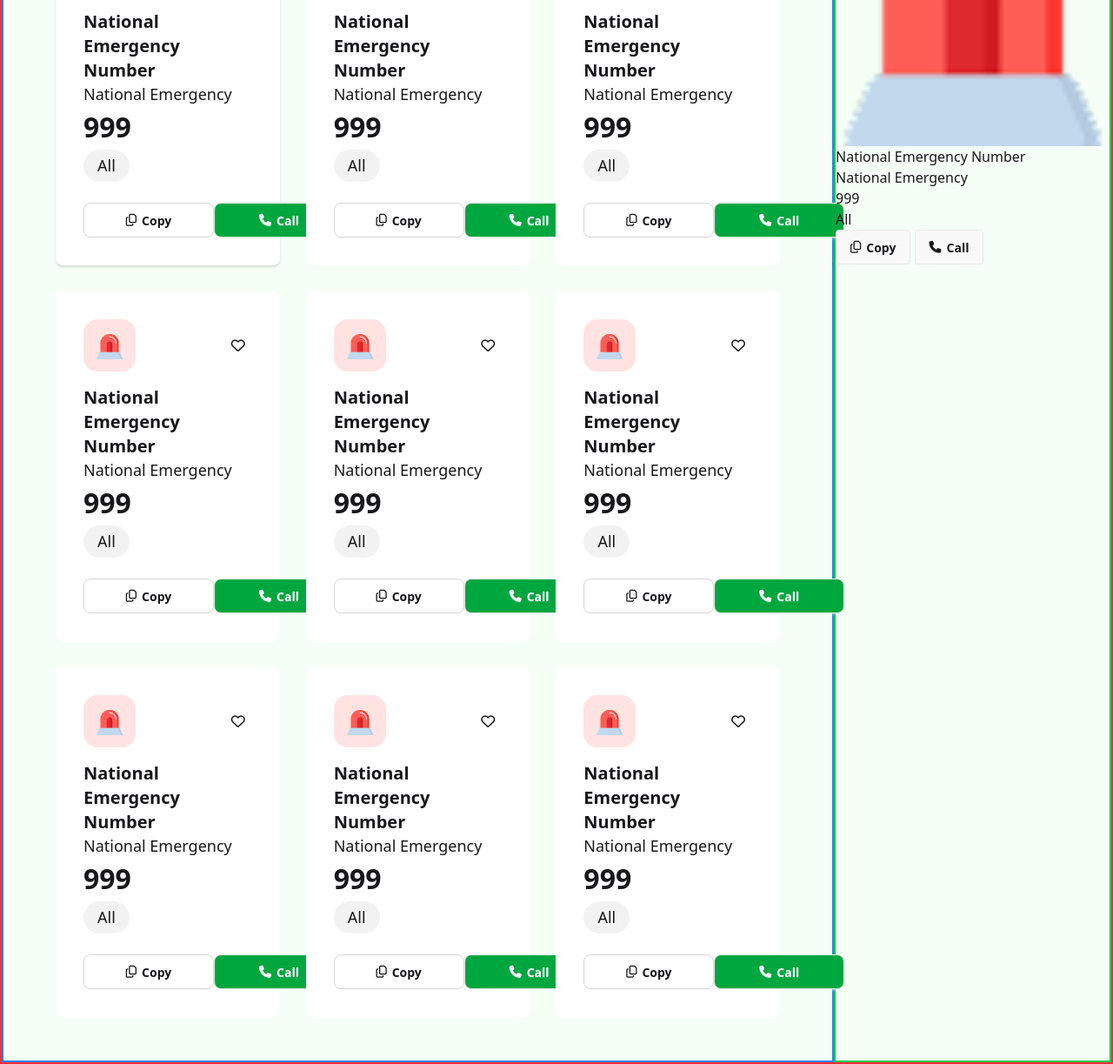
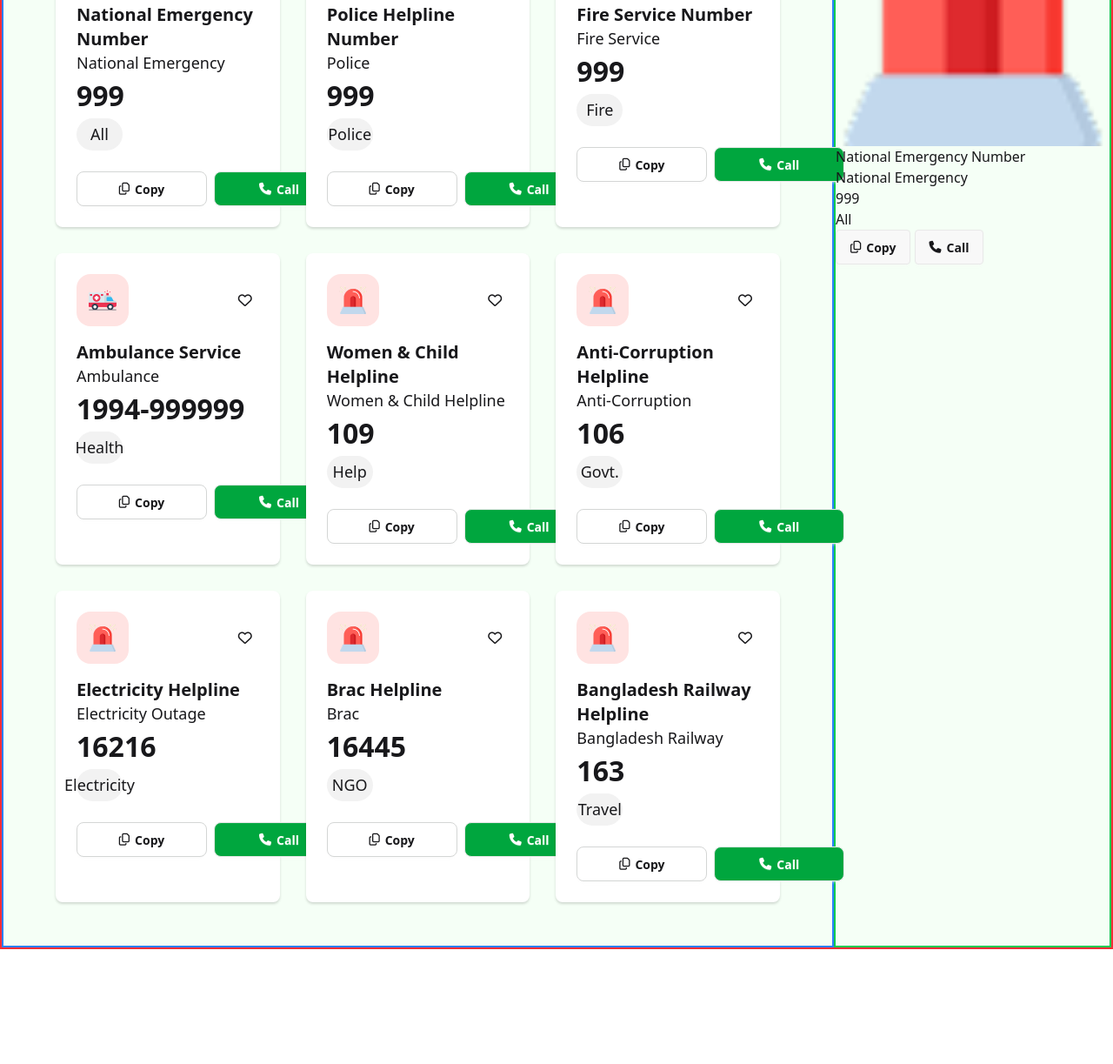
Before and after one commit to AsadChowdhury020/pr-assignment-05, a plain HTML site: page index.html in a window 1280 px wide. Shown: the part 761-1984 px from the top of the page at 87% size. After the commit the page ends 1852 px from the top, so only its background shows below. Drawn offline with nearby package versions, Linux system fonts and the light colour scheme.

Commit message:
after compliting the copy and heart icon event

```diff
--- a/index.html
+++ b/index.html
@@ -49,7 +49,7 @@
      <!-- Service section starts here -->
       <section class="service border-2 border-red-500 bg-[#f5fff6] flex">
         <div class="card_container border-2 border-blue-500 w-3/4 grid grid-cols-3 gap-[30px] py-[50px] px-[60px]">
-            <div class="card bg-[#ffffff] shadow-[0px_2px_3px_0px_rgba(0,0,0,0.15)] p-8">
+            <div class="card bg-[#ffffff] shadow-[0px_2px_3px_0px_rgba(0,0,0,0.15)] p-6">
                 <div class="flex justify-between items-center mb-4">
                     <div class="bg-[#FFE3E2] h-[60px] w-[60px] rounded-2xl p-[14px]">
                         <img src="assets/emergency.png" alt="">
@@ -58,160 +58,162 @@
                 </div>
                 <h1 class="text-xl font-bold">National Emergency Number</h1>
                 <h3 class="text-[18px]">National Emergency</h3>
-                <h1 class="text-[32px] font-bold">999</h1>
+                <h1 id="emergency_number" class="text-[32px] font-bold">999</h1>
                 <div class="bg-[#f2f2f2] rounded-3xl h-[37px] w-[53px] flex justify-center items-center mt-[2px] mb-6">
                     <p class="text-[18px]  ">All</p>
                 </div>
-                <div class="flex justify-between items-center">
+                <div class="flex justify-between items-center gap-2">
                     <button id="copy_btn_emergency" class="btn h-[40px] w-[150px] border-[rgba(212,214,213,1)] bg-[#ffffff] rounded-lg"><i class="fa-regular fa-copy"></i>Copy</button>
-                    <button class="btn h-[40px] w-[150px] bg-[#00a63e] rounded-lg text-[#ffffff]"><i class="fa-solid fa-phone"></i>Call</button>
+                    <button id="call_btn_emergency" class="btn h-[40px] w-[150px] bg-[#00a63e] rounded-lg text-[#ffffff]"><i class="fa-solid fa-phone"></i>Call</button>
                 </div>
             </div>
-            <div class="card bg-[#ffffff] box-shadow: 0px 2px 3px 0px rgba(0, 0, 0, 0.15); p-8">
+            <div class="card bg-[#ffffff] shadow-[0px_2px_3px_0px_rgba(0,0,0,0.15)] p-6">
+                <div class="flex justify-between items-center mb-4">
+                    <div class="bg-[#FFE3E2] h-[60px] w-[60px] rounded-2xl p-[14px]">
+                        <img src="assets/police.png" alt="">
+                    </div>
+                    <span id="police_heart" class="h-6 w-6"><i class="fa-regular fa-heart"></i></span>
+                </div>
+                <h1 class="text-xl font-bold">Police Helpline Number</h1>
+                <h3 class="text-[18px]">Police</h3>
+                <h1 id="police_number" class="text-[32px] font-bold">999</h1>
+                <div class="bg-[#f2f2f2] rounded-3xl h-[37px] w-[53px] flex justify-center items-center mt-[2px] mb-6">
+                    <p class="text-[18px]  ">Police</p>
+                </div>
+                <div class="flex justify-between items-center gap-2">
+                    <button id="copy_btn_police" class="btn h-[40px] w-[150px] border-[rgba(212,214,213,1)] bg-[#ffffff] rounded-lg"><i class="fa-regular fa-copy"></i>Copy</button>
+                    <button id="call_btn_police" class="btn h-[40px] w-[150px] bg-[#00a63e] rounded-lg text-[#ffffff]"><i class="fa-solid fa-phone"></i>Call</button>
+                </div>
+            </div>
+            <div class="card bg-[#ffffff] shadow-[0px_2px_3px_0px_rgba(0,0,0,0.15)] p-6">
+                <div class="flex justify-between items-center mb-4">
+                    <div class="bg-[#FFE3E2] h-[60px] w-[60px] rounded-2xl p-[14px]">
+                        <img src="assets/fire-service.png" alt="">
+                    </div>
+                    <span id="fire_heart" class="h-6 w-6"><i class="fa-regular fa-heart"></i></span>
+                </div>
+                <h1 class="text-xl font-bold">Fire Service Number</h1>
+                <h3 class="text-[18px]">Fire Service</h3>
+                <h1 id="fire_number" class="text-[32px] font-bold">999</h1>
+                <div class="bg-[#f2f2f2] rounded-3xl h-[37px] w-[53px] flex justify-center items-center mt-[2px] mb-6">
+                    <p class="text-[18px]  ">Fire</p>
+                </div>
+                <div class="flex justify-between items-center gap-2">
+                    <button id="copy_btn_fire" class="btn h-[40px] w-[150px] border-[rgba(212,214,213,1)] bg-[#ffffff] rounded-lg"><i class="fa-regular fa-copy"></i>Copy</button>
+                    <button id="call_btn_fire" class="btn h-[40px] w-[150px] bg-[#00a63e] rounded-lg text-[#ffffff]"><i class="fa-solid fa-phone"></i>Call</button>
+                </div>
+            </div>
+            <div class="card bg-[#ffffff] shadow-[0px_2px_3px_0px_rgba(0,0,0,0.15)] p-6">
+                <div class="flex justify-between items-center mb-4">
+                    <div class="bg-[#FFE3E2] h-[60px] w-[60px] rounded-2xl p-[14px]">
+                        <img src="assets/ambulance.png" alt="">
+                    </div>
+                    <span id="ambulance_heart" class="h-6 w-6"><i class="fa-regular fa-heart"></i></span>
+                </div>
+                <h1 class="text-xl font-bold">Ambulance Service</h1>
+                <h3 class="text-[18px]">Ambulance</h3>
+                <h1 id="ambulance_number" class="text-[32px] font-bold">1994-999999</h1>
+                <div class="bg-[#f2f2f2] rounded-3xl h-[37px] w-[53px] flex justify-center items-center mt-[2px] mb-6">
+                    <p class="text-[18px]">Health</p>
+                </div>
+                <div class="flex justify-between items-center gap-2">
+                    <button id="copy_btn_ambulance" class="btn h-[40px] w-[150px] border-[rgba(212,214,213,1)] bg-[#ffffff] rounded-lg"><i class="fa-regular fa-copy"></i>Copy</button>
+                    <button id="call_btn_ambulance" class="btn h-[40px] w-[150px] bg-[#00a63e] rounded-lg text-[#ffffff]"><i class="fa-solid fa-phone"></i>Call</button>
+                </div>
+            </div>
+            <div class="card bg-[#ffffff] shadow-[0px_2px_3px_0px_rgba(0,0,0,0.15)] p-6">
                 <div class="flex justify-between items-center mb-4">
                     <div class="bg-[#FFE3E2] h-[60px] w-[60px] rounded-2xl p-[14px]">
                         <img src="assets/emergency.png" alt="">
                     </div>
-                    <span id="police_heart" class="h-6 w-6"><i class="fa-regular fa-heart"></i></span>
+                    <span id="women_Child_heart" class="h-6 w-6"><i class="fa-regular fa-heart"></i></span>
                 </div>
-                <h1 class="text-xl font-bold">National Emergency Number</h1>
-                <h3 class="text-[18px]">National Emergency</h3>
-                <h1 class="text-[32px] font-bold">999</h1>
+                <h1 class="text-xl font-bold">Women & Child Helpline</h1>
+                <h3 class="text-[18px]">Women & Child Helpline</h3>
+                <h1 id="women_child_number" class="text-[32px] font-bold">109</h1>
                 <div class="bg-[#f2f2f2] rounded-3xl h-[37px] w-[53px] flex justify-center items-center mt-[2px] mb-6">
-                    <p class="text-[18px]  ">All</p>
+                    <p class="text-[18px]">Help</p>
                 </div>
-                <div class="flex justify-between items-center">
-                    <button id="copy_btn_police" class="btn h-[40px] w-[150px] border-[rgba(212,214,213,1)] bg-[#ffffff] rounded-lg"><i class="fa-regular fa-copy"></i>Copy</button>
-                    <button class="btn h-[40px] w-[150px] bg-[#00a63e] rounded-lg text-[#ffffff]"><i class="fa-solid fa-phone"></i>Call</button>
+                <div class="flex justify-between items-center gap-2">
+                    <button id="copy_btn_women_child" class="btn h-[40px] w-[150px] border-[rgba(212,214,213,1)] bg-[#ffffff] rounded-lg"><i class="fa-regular fa-copy"></i>Copy</button>
+                    <button id="call_btn_women_child" class="btn h-[40px] w-[150px] bg-[#00a63e] rounded-lg text-[#ffffff]"><i class="fa-solid fa-phone"></i>Call</button>
                 </div>
             </div>
-            <div class="card bg-[#ffffff] box-shadow: 0px 2px 3px 0px rgba(0, 0, 0, 0.15); p-8">
+            <div class="card bg-[#ffffff] shadow-[0px_2px_3px_0px_rgba(0,0,0,0.15)] p-6">
                 <div class="flex justify-between items-center mb-4">
                     <div class="bg-[#FFE3E2] h-[60px] w-[60px] rounded-2xl p-[14px]">
                         <img src="assets/emergency.png" alt="">
                     </div>
-                    <span class="h-6 w-6"><i class="fa-regular fa-heart"></i></span>
+                    <span id="anti_corruption_heart" class="h-6 w-6"><i class="fa-regular fa-heart"></i></span>
                 </div>
-                <h1 class="text-xl font-bold">National Emergency Number</h1>
-                <h3 class="text-[18px]">National Emergency</h3>
-                <h1 class="text-[32px] font-bold">999</h1>
+                <h1 class="text-xl font-bold">Anti-Corruption Helpline</h1>
+                <h3 class="text-[18px]">Anti-Corruption</h3>
+                <h1 id="anti_corruption_number" class="text-[32px] font-bold">106</h1>
                 <div class="bg-[#f2f2f2] rounded-3xl h-[37px] w-[53px] flex justify-center items-center mt-[2px] mb-6">
-                    <p class="text-[18px]  ">All</p>
+                    <p class="text-[18px]">Govt.</p>
                 </div>
-                <div class="flex justify-between items-center">
-                    <button class="btn h-[40px] w-[150px] border-[rgba(212,214,213,1)] bg-[#ffffff] rounded-lg"><i class="fa-regular fa-copy"></i>Copy</button>
-                    <button class="btn h-[40px] w-[150px] bg-[#00a63e] rounded-lg text-[#ffffff]"><i class="fa-solid fa-phone"></i>Call</button>
+                <div class="flex justify-between items-center gap-2">
+                    <button id="copy_btn_anti_corruption" class="btn h-[40px] w-[150px] border-[rgba(212,214,213,1)] bg-[#ffffff] rounded-lg"><i class="fa-regular fa-copy"></i>Copy</button>
+                    <button id="call_btn_anti_corruption" class="btn h-[40px] w-[150px] bg-[#00a63e] rounded-lg text-[#ffffff]"><i class="fa-solid fa-phone"></i>Call</button>
                 </div>
             </div>
-            <div class="card bg-[#ffffff] box-shadow: 0px 2px 3px 0px rgba(0, 0, 0, 0.15); p-8">
+            <div class="card bg-[#ffffff] shadow-[0px_2px_3px_0px_rgba(0,0,0,0.15)] p-6">
                 <div class="flex justify-between items-center mb-4">
                     <div class="bg-[#FFE3E2] h-[60px] w-[60px] rounded-2xl p-[14px]">
                         <img src="assets/emergency.png" alt="">
                     </div>
-                    <span class="h-6 w-6"><i class="fa-regular fa-heart"></i></span>
+                    <span id="electricity_heart" class="h-6 w-6"><i class="fa-regular fa-heart"></i></span>
                 </div>
-                <h1 class="text-xl font-bold">National Emergency Number</h1>
-                <h3 class="text-[18px]">National Emergency</h3>
-                <h1 class="text-[32px] font-bold">999</h1>
+                <h1 class="text-xl font-bold">Electricity Helpline</h1>
+                <h3 class="text-[18px]">Electricity Outage</h3>
+                <h1 id="electricity_number" class="text-[32px] font-bold">16216</h1>
                 <div class="bg-[#f2f2f2] rounded-3xl h-[37px] w-[53px] flex justify-center items-center mt-[2px] mb-6">
-                    <p class="text-[18px]  ">All</p>
+                    <p class="text-[18px]">Electricity</p>
                 </div>
-                <div class="flex justify-between items-center">
-                    <button class="btn h-[40px] w-[150px] border-[rgba(212,214,213,1)] bg-[#ffffff] rounded-lg"><i class="fa-regular fa-copy"></i>Copy</button>
-                    <button class="btn h-[40px] w-[150px] bg-[#00a63e] rounded-lg text-[#ffffff]"><i class="fa-solid fa-phone"></i>Call</button>
+                <div class="flex justify-between items-center gap-2">
+                    <button id="copy_btn_electricity" class="btn h-[40px] w-[150px] border-[rgba(212,214,213,1)] bg-[#ffffff] rounded-lg"><i class="fa-regular fa-copy"></i>Copy</button>
+                    <button id="call_btn_electricity" class="btn h-[40px] w-[150px] bg-[#00a63e] rounded-lg text-[#ffffff]"><i class="fa-solid fa-phone"></i>Call</button>
                 </div>
             </div>
-            <div class="card bg-[#ffffff] box-shadow: 0px 2px 3px 0px rgba(0, 0, 0, 0.15); p-8">
+            <div class="card bg-[#ffffff] shadow-[0px_2px_3px_0px_rgba(0,0,0,0.15)] p-6">
                 <div class="flex justify-between items-center mb-4">
                     <div class="bg-[#FFE3E2] h-[60px] w-[60px] rounded-2xl p-[14px]">
                         <img src="assets/emergency.png" alt="">
                     </div>
-                    <span class="h-6 w-6"><i class="fa-regular fa-heart"></i></span>
+                    <span id="brac_heart" class="h-6 w-6"><i class="fa-regular fa-heart"></i></span>
                 </div>
-                <h1 class="text-xl font-bold">National Emergency Number</h1>
-                <h3 class="text-[18px]">National Emergency</h3>
-                <h1 class="text-[32px] font-bold">999</h1>
+                <h1 class="text-xl font-bold">Brac Helpline</h1>
+                <h3 class="text-[18px]">Brac</h3>
+                <h1 id="brac_number" class="text-[32px] font-bold">16445</h1>
                 <div class="bg-[#f2f2f2] rounded-3xl h-[37px] w-[53px] flex justify-center items-center mt-[2px] mb-6">
-                    <p class="text-[18px]  ">All</p>
+                    <p class="text-[18px]">NGO</p>
                 </div>
-                <div class="flex justify-between items-center">
-                    <button class="btn h-[40px] w-[150px] border-[rgba(212,214,213,1)] bg-[#ffffff] rounded-lg"><i class="fa-regular fa-copy"></i>Copy</button>
-                    <button class="btn h-[40px] w-[150px] bg-[#00a63e] rounded-lg text-[#ffffff]"><i class="fa-solid fa-phone"></i>Call</button>
+                <div class="flex justify-between items-center gap-2">
+                    <button id="copy_btn_brac" class="btn h-[40px] w-[150px] border-[rgba(212,214,213,1)] bg-[#ffffff] rounded-lg"><i class="fa-regular fa-copy"></i>Copy</button>
+                    <button id="call_btn_brac" class="btn h-[40px] w-[150px] bg-[#00a63e] rounded-lg text-[#ffffff]"><i class="fa-solid fa-phone"></i>Call</button>
                 </div>
             </div>
-            <div class="card bg-[#ffffff] box-shadow: 0px 2px 3px 0px rgba(0, 0, 0, 0.15); p-8">
+            <div class="card bg-[#ffffff] shadow-[0px_2px_3px_0px_rgba(0,0,0,0.15)] p-6">
                 <div class="flex justify-between items-center mb-4">
                     <div class="bg-[#FFE3E2] h-[60px] w-[60px] rounded-2xl p-[14px]">
                         <img src="assets/emergency.png" alt="">
                     </div>
-                    <span class="h-6 w-6"><i class="fa-regular fa-heart"></i></span>
+                    <span id="railway_heart" class="h-6 w-6"><i class="fa-regular fa-heart"></i></span>
                 </div>
-                <h1 class="text-xl font-bold">National Emergency Number</h1>
-                <h3 class="text-[18px]">National Emergency</h3>
-                <h1 class="text-[32px] font-bold">999</h1>
+                <h1 class="text-xl font-bold">Bangladesh Railway Helpline </h1>
+                <h3 class="text-[18px]">Bangladesh Railway</h3>
+                <h1 id="railway_number" class="text-[32px] font-bold">163</h1>
                 <div class="bg-[#f2f2f2] rounded-3xl h-[37px] w-[53px] flex justify-center items-center mt-[2px] mb-6">
-                    <p class="text-[18px]  ">All</p>
+                    <p class="text-[18px]">Travel</p>
                 </div>
-                <div class="flex justify-between items-center">
-                    <button class="btn h-[40px] w-[150px] border-[rgba(212,214,213,1)] bg-[#ffffff] rounded-lg"><i class="fa-regular fa-copy"></i>Copy</button>
-                    <button class="btn h-[40px] w-[150px] bg-[#00a63e] rounded-lg text-[#ffffff]"><i class="fa-solid fa-phone"></i>Call</button>
-                </div>
-            </div>
-            <div class="card bg-[#ffffff] box-shadow: 0px 2px 3px 0px rgba(0, 0, 0, 0.15); p-8">
-                <div class="flex justify-between items-center mb-4">
-                    <div class="bg-[#FFE3E2] h-[60px] w-[60px] rounded-2xl p-[14px]">
-                        <img src="assets/emergency.png" alt="">
-                    </div>
-                    <span class="h-6 w-6"><i class="fa-regular fa-heart"></i></span>
-                </div>
-                <h1 class="text-xl font-bold">National Emergency Number</h1>
-                <h3 class="text-[18px]">National Emergency</h3>
-                <h1 class="text-[32px] font-bold">999</h1>
-                <div class="bg-[#f2f2f2] rounded-3xl h-[37px] w-[53px] flex justify-center items-center mt-[2px] mb-6">
-                    <p class="text-[18px]  ">All</p>
-                </div>
-                <div class="flex justify-between items-center">
-                    <button class="btn h-[40px] w-[150px] border-[rgba(212,214,213,1)] bg-[#ffffff] rounded-lg"><i class="fa-regular fa-copy"></i>Copy</button>
-                    <button class="btn h-[40px] w-[150px] bg-[#00a63e] rounded-lg text-[#ffffff]"><i class="fa-solid fa-phone"></i>Call</button>
-                </div>
-            </div>
-            <div class="card bg-[#ffffff] box-shadow: 0px 2px 3px 0px rgba(0, 0, 0, 0.15); p-8">
-                <div class="flex justify-between items-center mb-4">
-                    <div class="bg-[#FFE3E2] h-[60px] w-[60px] rounded-2xl p-[14px]">
-                        <img src="assets/emergency.png" alt="">
-                    </div>
-                    <span class="h-6 w-6"><i class="fa-regular fa-heart"></i></span>
-                </div>
-                <h1 class="text-xl font-bold">National Emergency Number</h1>
-                <h3 class="text-[18px]">National Emergency</h3>
-                <h1 class="text-[32px] font-bold">999</h1>
-                <div class="bg-[#f2f2f2] rounded-3xl h-[37px] w-[53px] flex justify-center items-center mt-[2px] mb-6">
-                    <p class="text-[18px]  ">All</p>
-                </div>
-                <div class="flex justify-between items-center">
-                    <button class="btn h-[40px] w-[150px] border-[rgba(212,214,213,1)] bg-[#ffffff] rounded-lg"><i class="fa-regular fa-copy"></i>Copy</button>
-                    <button class="btn h-[40px] w-[150px] bg-[#00a63e] rounded-lg text-[#ffffff]"><i class="fa-solid fa-phone"></i>Call</button>
-                </div>
-            </div>
-            <div class="card bg-[#ffffff] box-shadow: 0px 2px 3px 0px rgba(0, 0, 0, 0.15); p-8">
-                <div class="flex justify-between items-center mb-4">
-                    <div class="bg-[#FFE3E2] h-[60px] w-[60px] rounded-2xl p-[14px]">
-                        <img src="assets/emergency.png" alt="">
-                    </div>
-                    <span class="h-6 w-6"><i class="fa-regular fa-heart"></i></span>
-                </div>
-                <h1 class="text-xl font-bold">National Emergency Number</h1>
-                <h3 class="text-[18px]">National Emergency</h3>
-                <h1 class="text-[32px] font-bold">999</h1>
-                <div class="bg-[#f2f2f2] rounded-3xl h-[37px] w-[53px] flex justify-center items-center mt-[2px] mb-6">
-                    <p class="text-[18px]  ">All</p>
-                </div>
-                <div class="flex justify-between items-center">
-                    <button class="btn h-[40px] w-[150px] border-[rgba(212,214,213,1)] bg-[#ffffff] rounded-lg"><i class="fa-regular fa-copy"></i>Copy</button>
-                    <button class="btn h-[40px] w-[150px] bg-[#00a63e] rounded-lg text-[#ffffff]"><i class="fa-solid fa-phone"></i>Call</button>
+                <div class="flex justify-between items-center gap-2">
+                    <button id="copy_btn_railway" class="btn h-[40px] w-[150px] border-[rgba(212,214,213,1)] bg-[#ffffff] rounded-lg"><i class="fa-regular fa-copy"></i>Copy</button>
+                    <button id="call_btn_railway" class="btn h-[40px] w-[150px] bg-[#00a63e] rounded-lg text-[#ffffff]"><i class="fa-solid fa-phone"></i>Call</button>
                 </div>
             </div>
         </div>
+
+        <!-- History section -->
         <div class="history_container border-2 border-green-500 w-1/4">
             <div class="card">
                 <img src="assets/emergency.png" alt="">
```
Also changed, not shown: js/index.js (+93 -1 lines).
